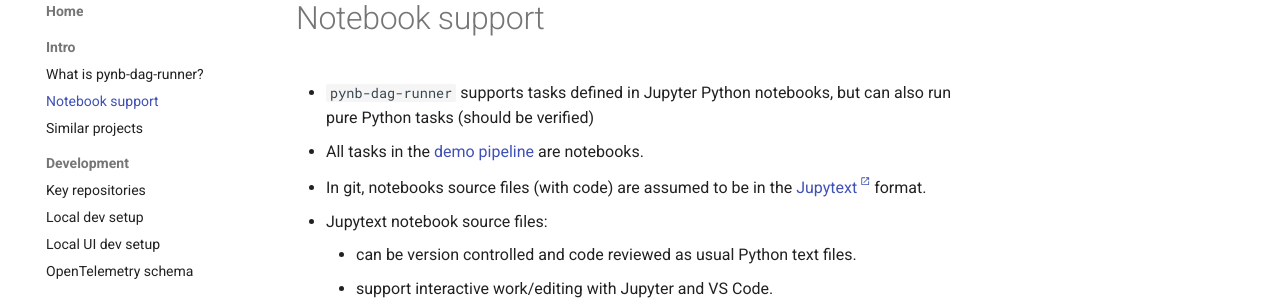
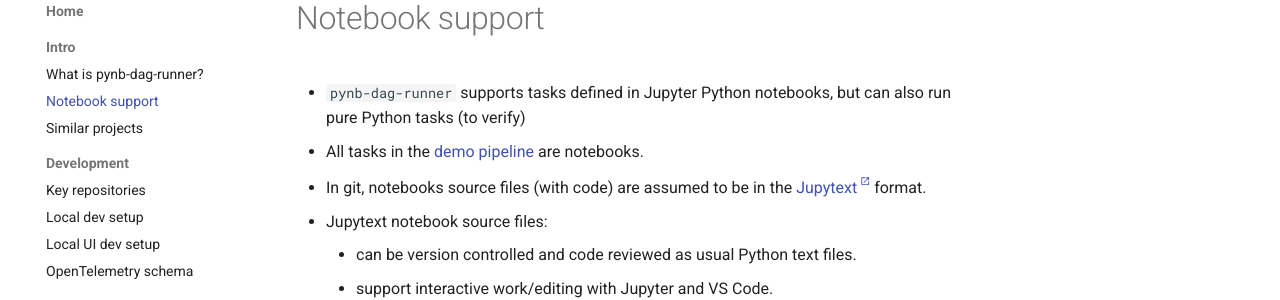
Before and after one commit to composable-logs/composable-logs, an MkDocs documentation site: the page built from docs/docs/home/notebook-support.md, in a window 1280 px wide and 939 px high. Shown: the part 148-448 px from the top of the window. Built offline with MkDocs 1.6.1 and Material for MkDocs 9.7.7, drawn with Linux system fonts in a browser that asks for light colours; comment, search, counter and statistics services are not loaded.

Commit message:
shorter rewording

```diff
--- a/docs/docs/home/notebook-support.md
+++ b/docs/docs/home/notebook-support.md
@@ -1,4 +1,4 @@
-- `pynb-dag-runner` supports tasks defined in Jupyter Python notebooks, but can also run pure Python tasks (should be verified)
+- `pynb-dag-runner` supports tasks defined in Jupyter Python notebooks, but can also run pure Python tasks (to verify)
 - All tasks in the [demo pipeline](/live-demos/mnist-digits-demo-pipeline/) are notebooks.
 - In git, notebooks source files (with code) are assumed to be in the [Jupytext<sup><sup><sub>:material-launch:</sub></sup></sup>](https://jupytext.readthedocs.io/en/latest/) format.
 - Jupytext notebook source files:
```
